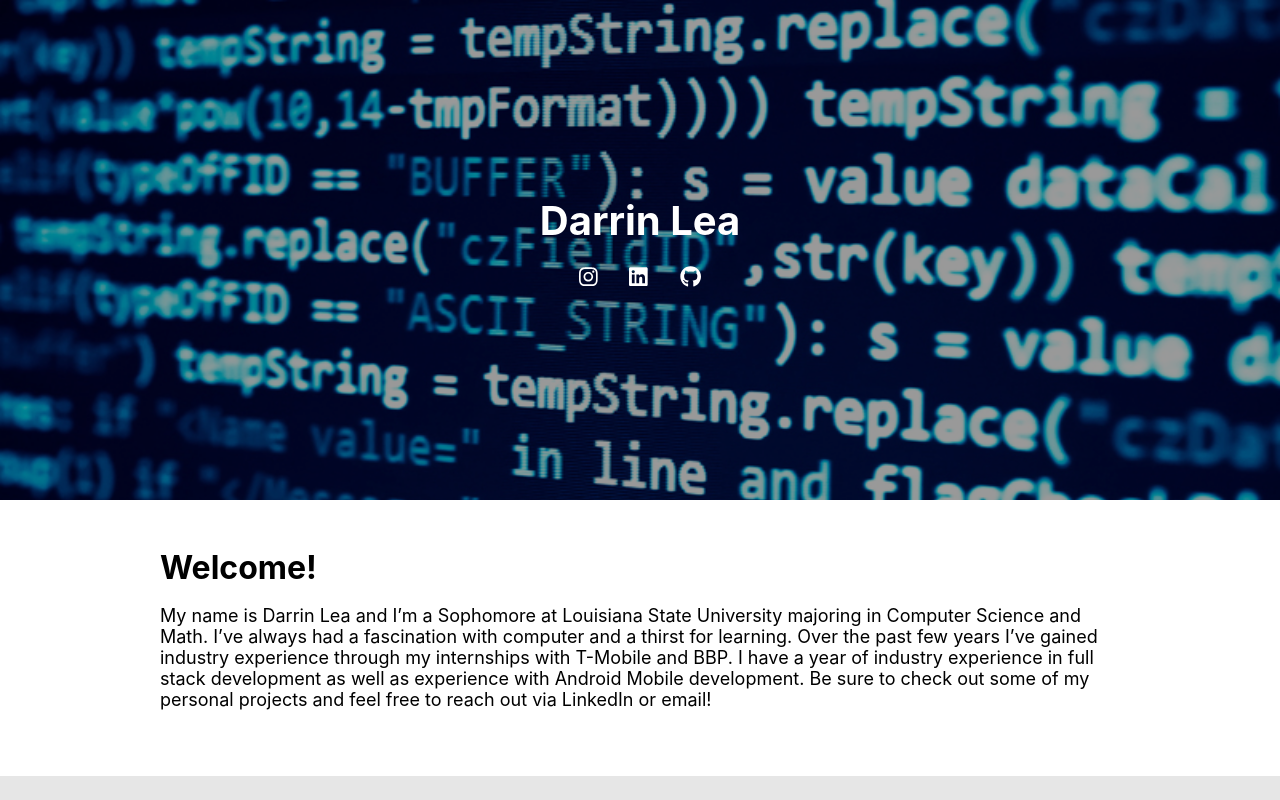
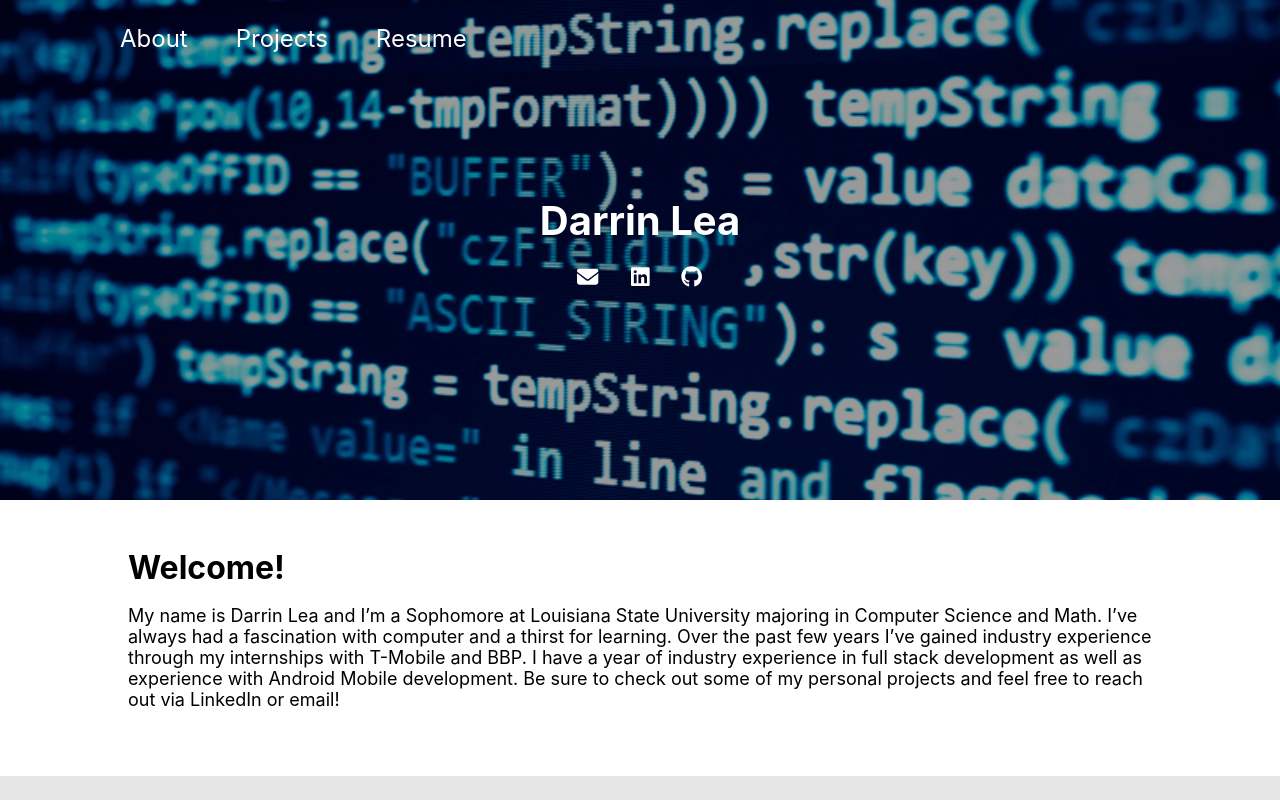
Before and after one commit to dlea8/darrin-website, a React (Create React App) app: page / in a window 1280 px wide. Shown: the top 800 px of the page. Built offline with nearby package versions, Linux system fonts and the light colour scheme.

Commit message:
adjusted layout and added navbar

```diff
--- a/package.json
+++ b/package.json
@@ -5,7 +5,8 @@
   "dependencies": {
     "@fortawesome/fontawesome-svg-core": "^1.3.0",
     "@fortawesome/free-brands-svg-icons": "^6.0.0",
-    "@fortawesome/free-solid-svg-icons": "^6.0.0",
+    "@fortawesome/free-regular-svg-icons": "^6.1.1",
+    "@fortawesome/free-solid-svg-icons": "^6.1.1",
     "@fortawesome/react-fontawesome": "^0.1.17",
     "@testing-library/jest-dom": "^5.16.2",
     "@testing-library/react": "^12.1.4",
@@ -13,6 +14,7 @@
     "react": "^17.0.2",
     "react-dom": "^17.0.2",
     "react-scripts": "5.0.0",
+    "react-scroll": "^1.8.6",
     "web-vitals": "^2.1.4"
   },
   "scripts": {
--- a/src/App.js
+++ b/src/App.js
@@ -3,10 +3,12 @@ import './App.css';
 import Header from './Header/header';
 import Welcome from './WelcomeSection/welcome';
 import Projects from './ProjectsSection/projects';
+import NavBar from './NavBar/navbar';
 
 function App() {
   return (
     <div className="App">
+      <NavBar></NavBar>
       <Header></Header>
       <Welcome></Welcome>
       <Projects/>
--- a/src/Header/header.js
+++ b/src/Header/header.js
@@ -2,6 +2,7 @@ import "./headerStyles.css";
 
 import { FontAwesomeIcon } from '@fortawesome/react-fontawesome';
 import { faInstagram, faLinkedin, faGithub } from '@fortawesome/free-brands-svg-icons';
+import {faEnvelope} from  '@fortawesome/free-solid-svg-icons';
 
 function Header() {
 
@@ -15,7 +16,7 @@ function Header() {
             </div>
 
             <div className="socials-flex">
-                <a href="" target="_blank"><FontAwesomeIcon className="icons grow" icon={faInstagram} size="lg"/></a>
+                <a href="mailto:dlea1@lsu.edu" target="_blank"><FontAwesomeIcon className="icons grow" icon={faEnvelope} size="lg"/></a>
                 <a href="https://www.linkedin.com/in/darrin-lea-a029941b8/" target="_blank"><FontAwesomeIcon className="icons grow" icon={faLinkedin} size="lg"/></a>
                 <a href="https://github.com/dlea8" target="_blank"><FontAwesomeIcon className="icons grow" icon={faGithub} size="lg" /></a>
             </div>
--- /dev/null
+++ b/src/NavBar/navbar.css
@@ -0,0 +1,23 @@
+.navbar-container {
+    background-color: transparent;
+    position: absolute;
+    width: 100%;
+}
+
+.navbar-flex {
+    display: flex;
+    flex-direction: row;
+    width: 85%;
+    margin: auto;
+    padding-top: 24px;
+}
+
+.nav-item {
+    font-size: x-large;
+    color: white;
+    padding: 24px;
+}
+
+.nav-item:hover {
+    color: rgb(17, 202, 202);
+}
--- /dev/null
+++ b/src/NavBar/navbar.js
@@ -0,0 +1,30 @@
+import "./navbar.css";
+import { scroller } from "react-scroll";
+
+import { FontAwesomeIcon } from '@fortawesome/react-fontawesome';
+import { faInstagram, faLinkedin, faGithub } from '@fortawesome/free-brands-svg-icons';
+
+const scrollToSection = (navClass) => {
+    scroller.scrollTo(navClass, {
+      duration: 800,
+      delay: 0,
+      smooth: "easeInOutQuart"
+    })
+}
+
+function NavBar() {
+
+  return (
+    <div className="navbar-container">
+        <div className="navbar-flex">
+            <div onClick={e => scrollToSection("welcome-section")}><label className="nav-item">About</label></div>
+            <div onClick={e => scrollToSection("projects-section")}><label className="nav-item">Projects</label></div>
+            <div><label className="nav-item">Resume</label></div>
+            {/* link to resume somehow */}
+        </div>
+
+    </div>
+  );
+}
+
+export default NavBar;
--- a/src/ProjectsSection/projectStyles.css
+++ b/src/ProjectsSection/projectStyles.css
@@ -14,7 +14,7 @@
 }
 
 .projects-content {
-    width: 75%;
+    width: 85%;
     margin: auto;
     display: flex;
     flex-direction: row;
--- a/src/WelcomeSection/welcome.css
+++ b/src/WelcomeSection/welcome.css
@@ -2,7 +2,7 @@
     padding: 48px 0px;
 }
 .welcome-header {
-    width: 75%;
+    width: 80%;
     margin: auto;
     align-items: left;
     align-content: left;
@@ -21,7 +21,7 @@
 }
 
 .welcome-msg {
-    width: 75%;
+    width: 80%;
     margin: auto;
 
 }
```
Also changed, not shown: 1 other file (tests, documents, lock files or other folders).
